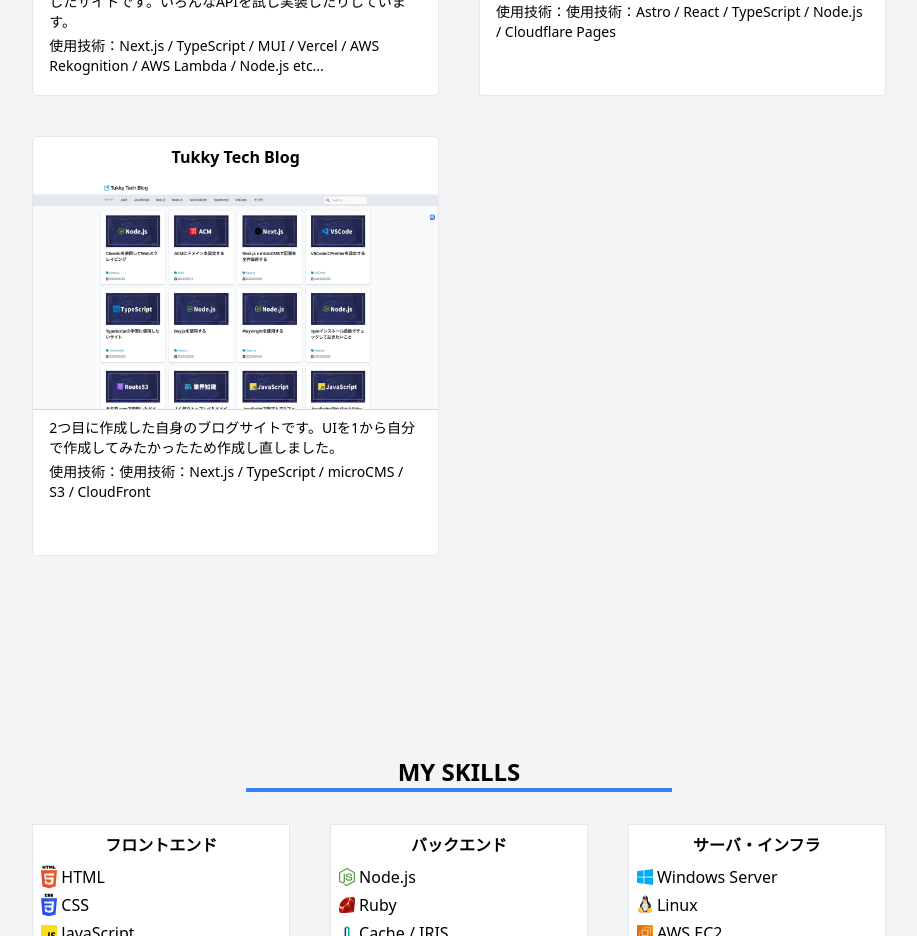
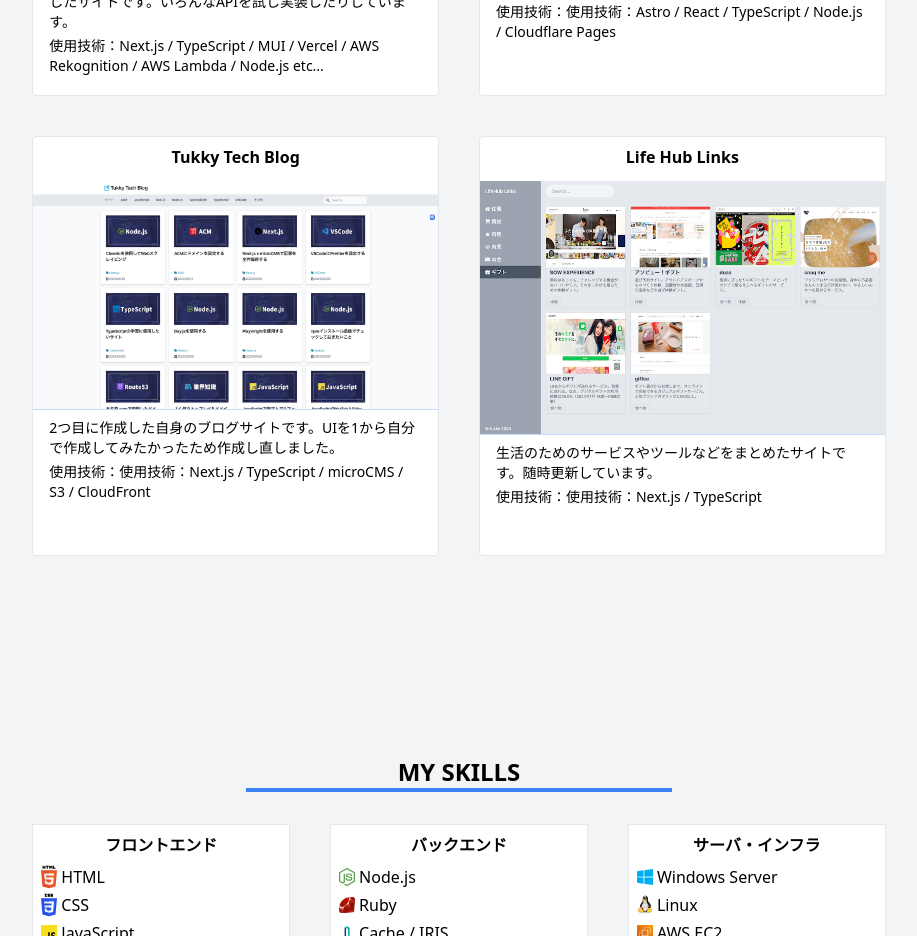
Before and after one commit to tukky-14/tukky-14.github.io, a Next.js app: page / in a window 1280 px wide. Shown: the part 1900-2836 px from the top of the page, without its empty margins (181-1098 px from the left). Built offline with nearby package versions, Linux system fonts and the light colour scheme.

Commit message:
Worksを追加

```diff
--- a/src/components/Works.tsx
+++ b/src/components/Works.tsx
@@ -36,6 +36,13 @@
         description: '2つ目に作成した自身のブログサイトです。UIを1から自分で作成してみたかったため作成し直しました。',
         tech: '使用技術：Next.js / TypeScript / microCMS / S3 / CloudFront',
     },
+    {
+        url: 'https://life-hub-links.vercel.app/',
+        title: 'Life Hub Links',
+        img: '/images/life-hub-links.png',
+        description: '生活のためのサービスやツールなどをまとめたサイトです。随時更新しています。',
+        tech: '使用技術：Next.js / TypeScript',
+    },
 ];
 
 const Works = () => {
@@ -45,7 +52,7 @@
             <div className="grid grid-cols-1 sm:grid-cols-2 gap-10">
                 {worksArray.map((work, index) => (
                     <Link
-                        className="h-[368px] sm:h-[420px] border border-gray-200 rounded bg-white hover:scale-110 duration-200"
+                        className="h-[368px] sm:h-[420px] border border-gray-200 rounded bg-white hover:scale-105 duration-300"
                         href={work.url}
                         target="_blank"
                         rel="noreferrer"
```
Also changed, not shown: public/images/life-hub-links.png (added).
